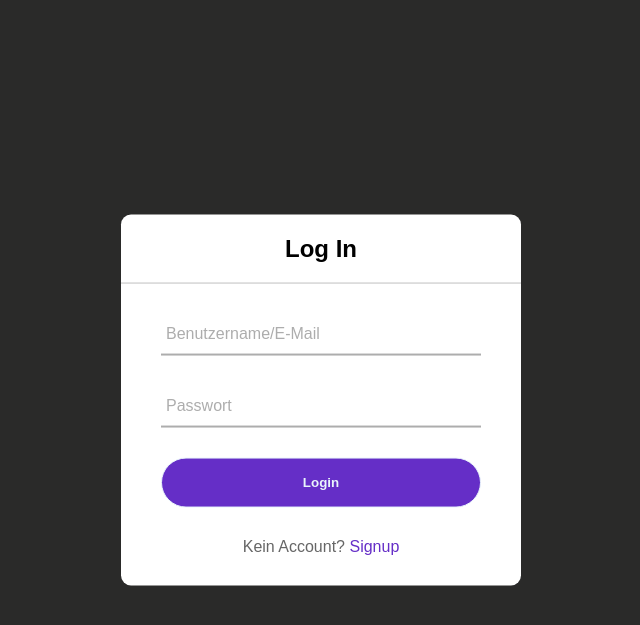
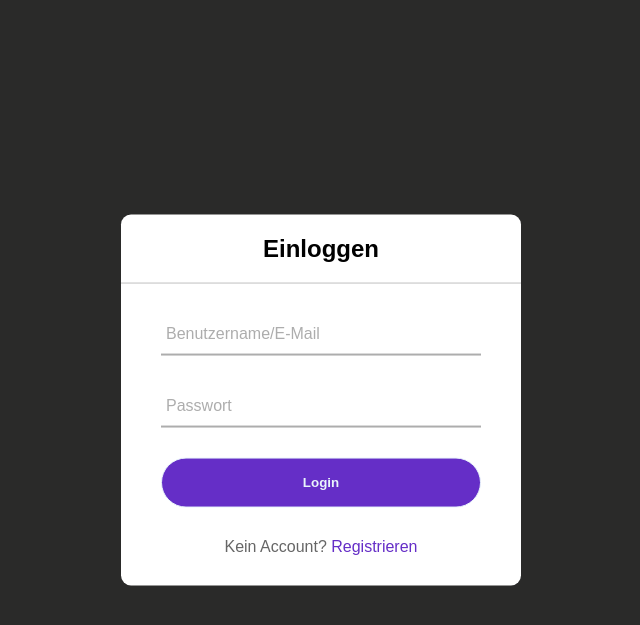
Before and after one commit to noah2709/login-register-system, a PHP site: page /login.php in a window 1280 px wide. Shown: the top 625 px of the page, without its empty margins (319-959 px from the left). Run offline with PHP 8.4, Linux system fonts and the light colour scheme.

Commit message:
Translated into German

```diff
--- a/login.php
+++ b/login.php
@@ -24,7 +24,7 @@
     </div>
     <div class="center">
         <section class="input__form">
-            <h1>Log In</h1>
+            <h1>Einloggen</h1>
             <form action="../login-register-system/inc/login.inc.php" method="POST">
                 <div class="text__field">
                     <input type="text" name="username" required>
@@ -38,7 +38,7 @@
                 </div>
                 <input type="submit" class="btn" name="submit" value="Login">
                 <div class="signup__link">
-                    Kein Account? <a href="./signup.php">Signup</a>
+                    Kein Account? <a href="./signup.php">Registrieren</a>
                 </div>
             </form>
 
--- a/signup.php
+++ b/signup.php
@@ -72,9 +72,9 @@
                     <span></span>
                     <label>Wiederhole Passwort</label>
                 </div>
-                <input type="submit" class="btn" name="submit" value="Sign Up">
+                <input type="submit" class="btn" name="submit" value="Registrieren">
                 <div class="signup__link">
-                    Bereits einen Account? <a href="./login.php">Log In</a>
+                    Bereits einen Account? <a href="./login.php">Einloggen</a>
                 </div>
             </form>
         </section>
```
